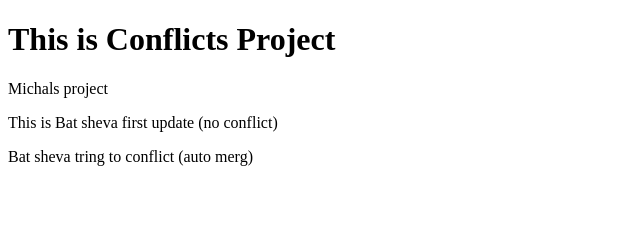
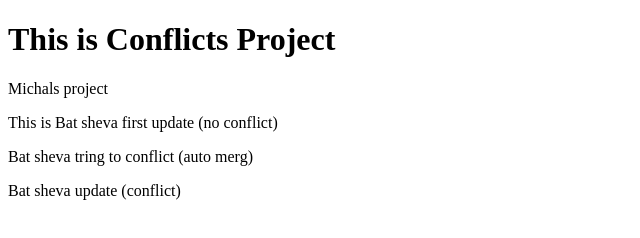
Before and after one commit to meanochi/conflicts, a plain HTML site: page index.html in a window 1280 px wide. Shown: the whole page, without its empty margins (0-640 px from the left). Drawn offline with Linux system fonts and the light colour scheme.

Commit message:
Bat sheva update (conflict)

```diff
--- a/index.html
+++ b/index.html
@@ -10,5 +10,6 @@
    <p>Michals project</p>
    <p>This is Bat sheva first update (no conflict)</p>
    <p>Bat sheva tring to conflict (auto merg)</p>
+   <p>Bat sheva update (conflict)</p>
 </body>
 </html>
```
